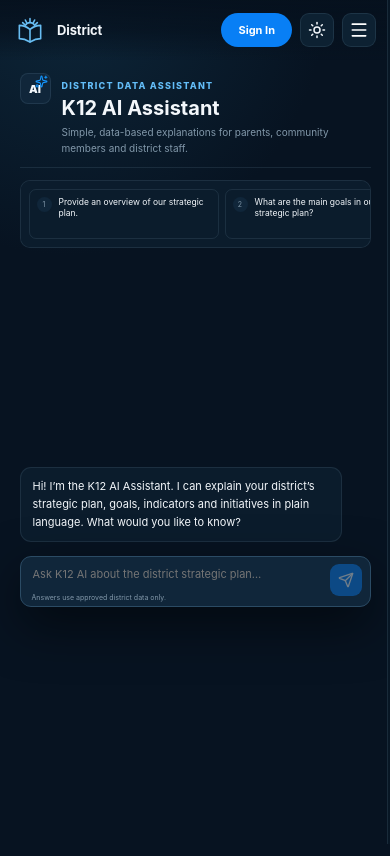
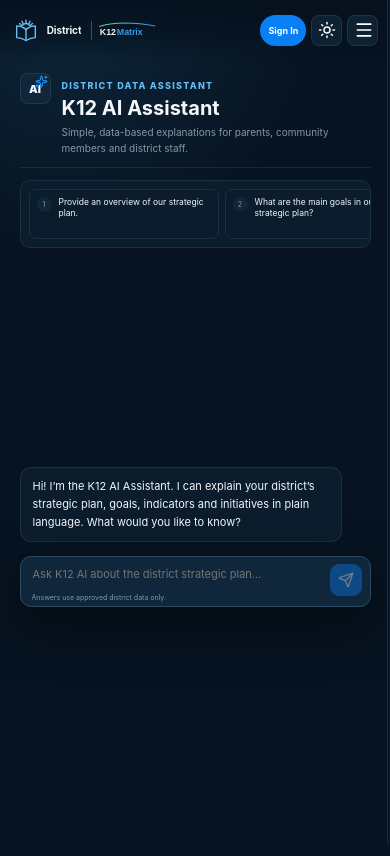
Before and after one commit to sselvavenkatesh/Strategicplandashboard, a React (Vite) app: page /ai in a window 390 px wide. Built offline with nearby package versions, Linux system fonts and the light colour scheme; no server answers; the database is empty.

Commit message:
fix(v2.4): keep Powered By branding responsive on mobile

```diff
--- a/src/styles/global.css
+++ b/src/styles/global.css
@@ -821,3 +821,26 @@
 .aiHeroIcon{background:var(--panel2);border:1px solid var(--line);color:var(--text)}
 .aiHeroIcon span{color:var(--text)}
 .aiHeroIcon svg{color:#1597ff}
+
+
+/* V2.4 responsive branding fixes */
+@media(max-width:650px){
+  .topbar{padding-left:3%;padding-right:3%}
+  .topbar .brand{gap:7px;min-width:0}
+  .topbar .brand>b{font-size:11px;max-width:34vw;white-space:nowrap;overflow:hidden;text-overflow:ellipsis}
+  .headerPowered{display:flex;margin-left:3px;padding-left:7px;gap:4px;font-size:6px;border-left:1px solid #31506a}
+  .headerPowered img{display:block;width:68px;height:20px;object-fit:contain}
+  .districtLogo{width:28px;height:28px;flex-basis:28px}
+  .districtLogo svg{width:28px;height:28px}
+  .tools{gap:5px;flex:0 0 auto}
+  .signInBtn{padding:6px 10px;font-size:9px}
+  .aiHeaderBtn,.themeBtn,.menuBtn{width:31px;height:31px;border-radius:8px}
+}
+@media(max-width:430px){
+  .topbar .brand>b{max-width:25vw;font-size:10px}
+  .headerPowered{padding-left:5px}
+  .headerPowered>span{display:none}
+  .headerPowered img{width:61px;height:19px}
+  .signInBtn{padding:6px 8px}
+}
+html[data-theme="light"] .headerPowered{border-left-color:#ccd8e3;color:#687f93}
```
